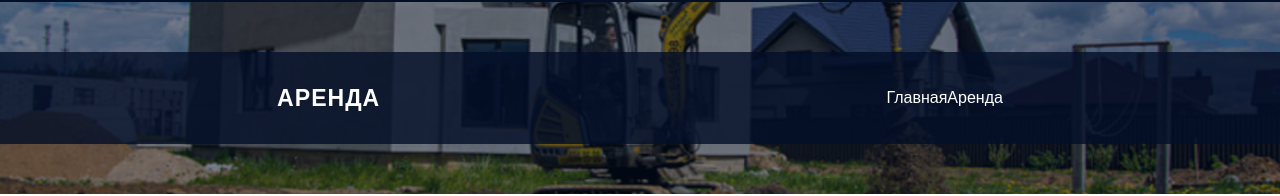
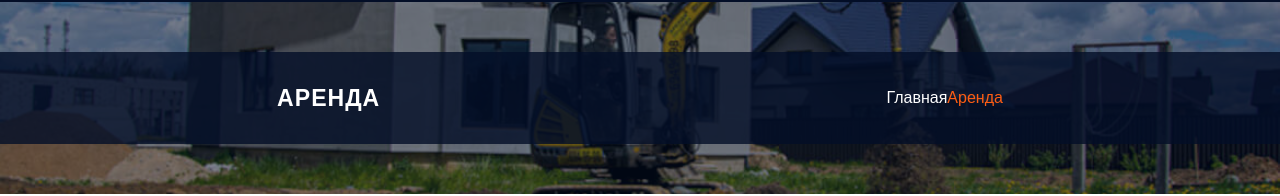
Before and after one commit to TanyaDanilovich/miniarenda_styled, a React (Create React App) app: page /arenda in a window 1280 px wide. Shown: the part 108-304 px from the top of the page. Built offline with nearby package versions, Linux system fonts and the light colour scheme.

Commit message:
add active breadcrumbs

```diff
--- a/src/widgets/layouts/LayoutWithBreadcrumbs.tsx
+++ b/src/widgets/layouts/LayoutWithBreadcrumbs.tsx
@@ -1,13 +1,12 @@
-import styled from "styled-components";
+import styled, {css} from "styled-components";
 import React from 'react';
 import {outline} from '../../app/styles/mixins';
-import {Link, Outlet, useMatches} from 'react-router-dom';
+import {Link, Outlet, useLocation, useMatches} from 'react-router-dom';
 import img from '../../assets/images/portfolio/1170/portfolio4-1170w.jpg';
-import {S_Container} from '../../shared/styled/S_Container';
-import {SectionTitle} from '../../shared/ui/sectionTitle/SectionTitle';
 import {ROUTES_PATHS} from '../../shared/constants/ROUTES_PATHS';
+import {UIMatch} from '@remix-run/router/utils';
 
-type BreadcrumbMatch = {
+type BreadcrumbMatch = UIMatch & {
     handle?: {
         crumb?: () => JSX.Element;
     },
@@ -20,15 +19,21 @@ type props = {
 
 export const LayoutWithBreadcrumbs = ({title}: props) => {
     const matches = useMatches() as BreadcrumbMatch[];
+    const location = useLocation();
+
 
     const filteredMatches = matches
         .filter((match) => Boolean(match.handle?.crumb))
 
     const breadcrumbs =
         filteredMatches.map((match, index) => {
-            return <li key = {index}>
+            const isActive = location.pathname.trim() === match.pathname.trim();
+
+            //console.log(`"${location.pathname}",`, `"${match.pathname}"`, isActive)
+
+            return <S_BreadcrumbsLi key = {index} $active = {isActive}>
                 {match.handle?.crumb && match.handle.crumb()}
-            </li>
+            </S_BreadcrumbsLi>
         });
 
     return (
@@ -91,7 +96,9 @@ export const S_BreadcrumbsTitle = styled.h2`
   text-transform: uppercase;
   font-size: ${({theme}) => theme.fonts.size.h5};
 `;
-export const S_BreadcrumbsContainer = styled.nav<{ $img: string }>`
+export const S_BreadcrumbsContainer = styled.nav<{
+    $img: string
+}>`
 
     //${outline()}
 
@@ -153,3 +160,10 @@ export const S_BreadcrumbsContent = styled.div`
   flex-wrap: wrap;
   white-space: nowrap;
 `
+
+export const S_BreadcrumbsLi = styled.li<{
+    $active: boolean
+}>`
+  ${({$active}) => $active && css`
+    color: ${({theme}) => theme.colors.primary}`
+  }`;
```
